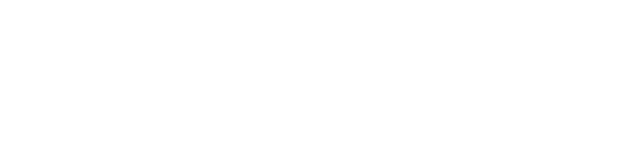
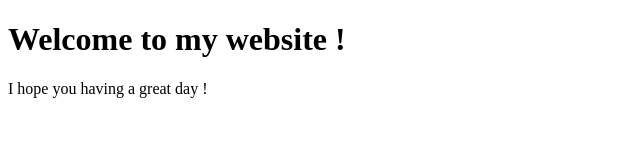
Before and after one commit to MarjorieThomassin/my-super-website, a plain HTML site: page index.html in a window 1280 px wide. Shown: the whole page, without its empty margins (0-640 px from the left). Drawn offline with Linux system fonts and the light colour scheme.

Commit message:
Update index

```diff
--- a/index.html
+++ b/index.html
@@ -2,9 +2,12 @@
 <html>
   <head>
     <meta charset="UTF-8">
-    <title>title</title>
+    <title>MySuperWebsite!</title>
   </head>
   <body>
+   <h1> Welcome to my website ! </h1>
+
+   <p> I hope you having a great day ! </p>
 
   </body>
 </html>
```
